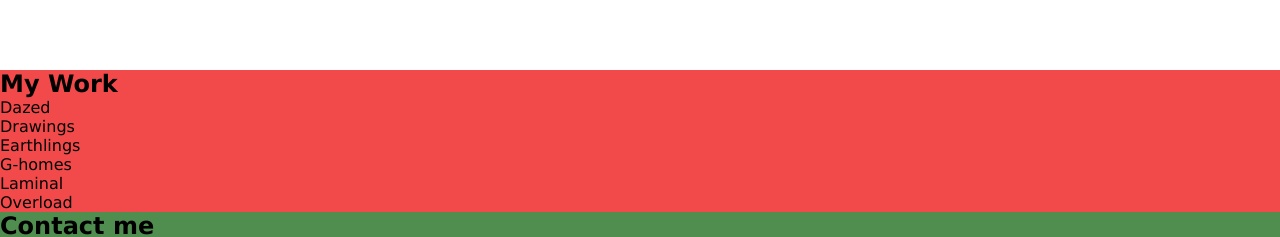
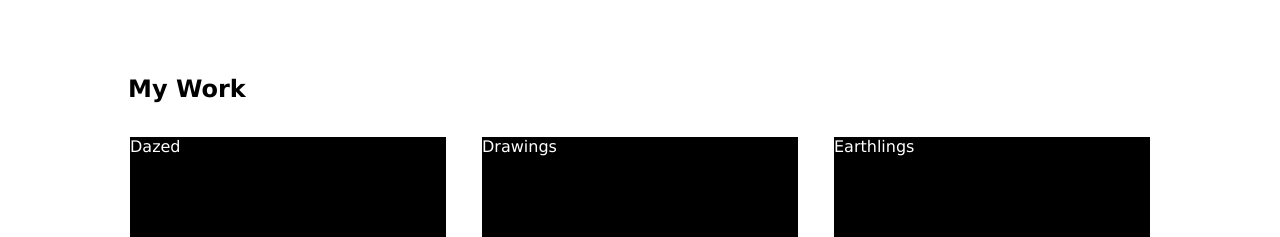
Before and after one commit to kimdogbe/ama_homepage, a website built with webpack: page src/template.html in a window 1280 px wide. Shown: the part 521-758 px from the top of the page. Built offline with nearby package versions, Linux system fonts and the light colour scheme; a web font is replaced by a local one.

Commit message:
Add grid layout for main content

```diff
--- a/src/style.css
+++ b/src/style.css
@@ -1,12 +1,13 @@
 * {
+  box-sizing: border-box;
   font-family: Verdana, Geneva, Tahoma, sans-serif;
   padding: 0px;
   margin: 0px;
 }
 
-body {
+/* body {
   display: grid;
-}
+} */
 
 header {
   display: grid;
@@ -65,7 +66,26 @@ img {
 }
 
 #content {
-  background-color: rgb(242, 74, 74);
+  display: grid;
+  gap: 2rem;
+  grid-template-columns: 1fr;
+  padding: 5px 10%;
+}
+
+.works {
+  display: grid;
+  grid-template-columns: repeat(auto-fit, minmax(300px, 1fr));
+  align-items: stretch;
+  justify-items: stretch;
+  gap: 1rem 2rem ;
+}
+
+.project {
+  width: minmax(100px, 300px);
+  border: 2px solid white;
+  height: 300px;
+  background-color: black;
+  color: white;
 }
 
 footer {
```
